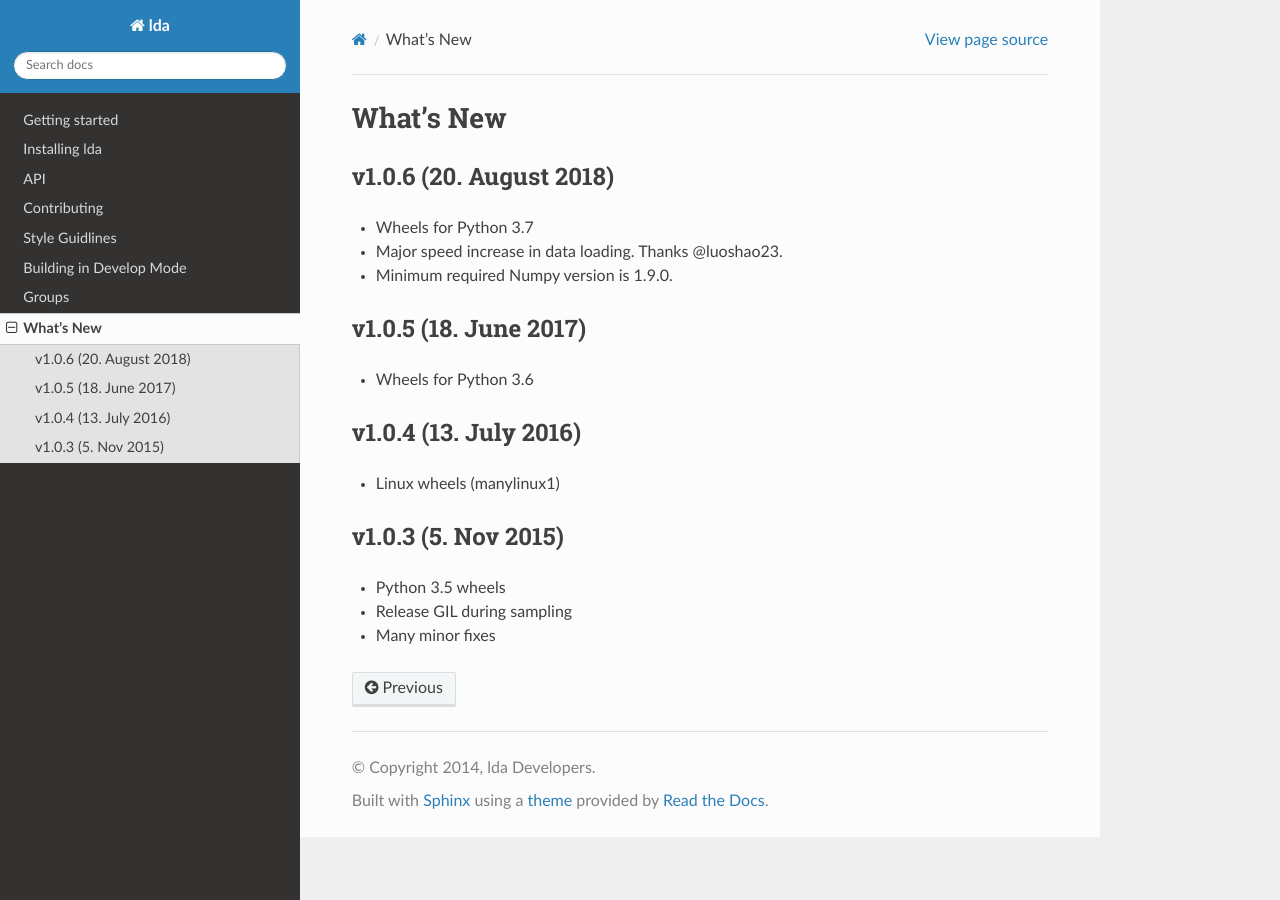
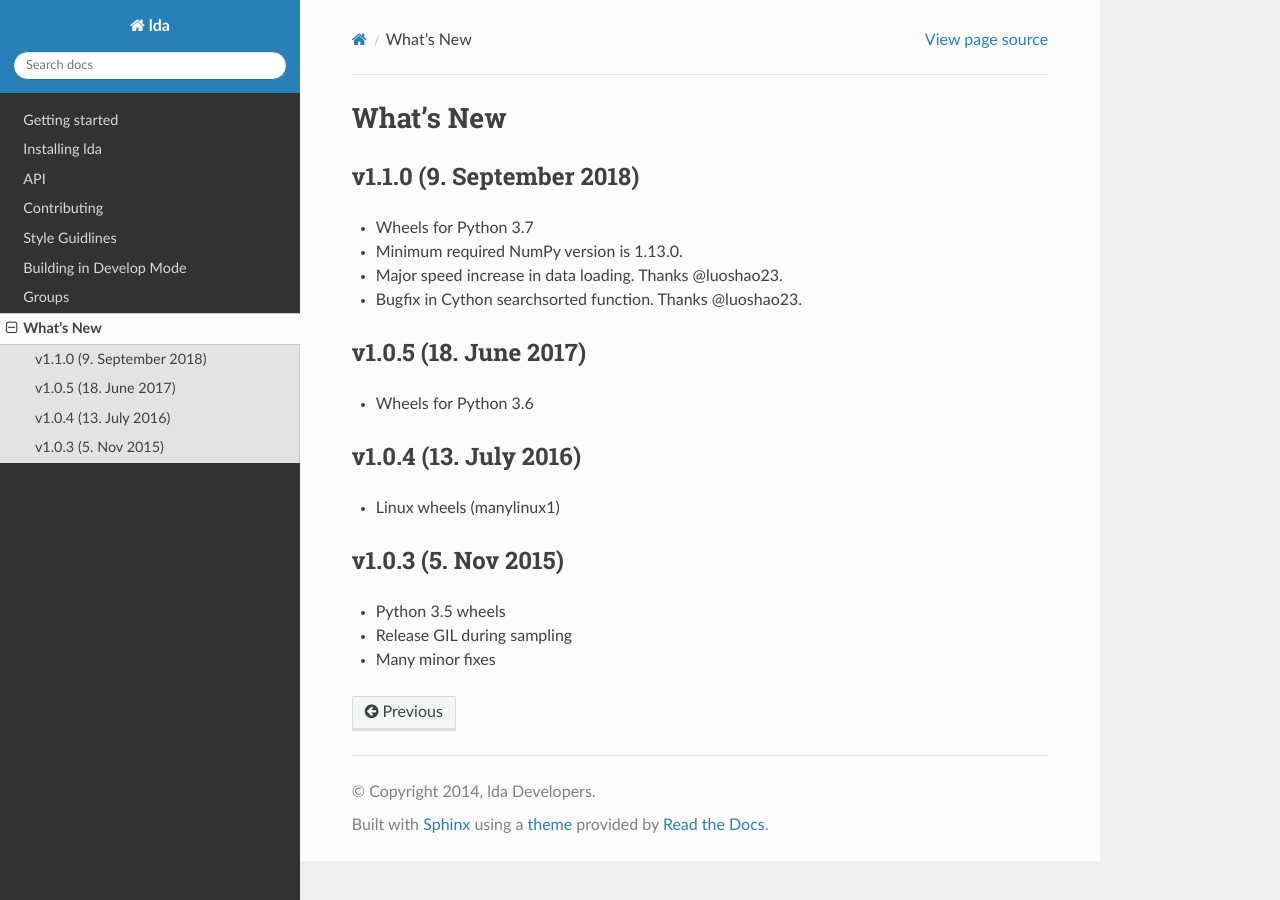
Before and after one commit to lda-project/lda, a Sphinx documentation site: the page built from doc/source/whats_new.rst, in a window 1280 px wide. Built offline with Sphinx 7.4.7 and the Read the Docs theme 2.0.0, drawn with Linux system fonts in a browser that asks for light colours.

Commit message:
release: make v1.1.0 release

```diff
--- a/doc/source/installation.rst
+++ b/doc/source/installation.rst
@@ -4,7 +4,7 @@
 Installing lda
 ==============
 
-lda requires Python (>= 2.7 or >= 3.3) and NumPy (>= 1.6.1). If these
+lda requires Python (>= 2.7 or >= 3.3) and NumPy (>= 1.13.0). If these
 requirements are satisfied, lda should install successfully with::
 
     pip install lda
--- a/doc/source/whats_new.rst
+++ b/doc/source/whats_new.rst
@@ -6,11 +6,12 @@
  What's New
 ============
 
-v1.0.6 (20. August 2018)
-========================
+v1.1.0 (9. September 2018)
+==========================
 - Wheels for Python 3.7
+- Minimum required NumPy version is 1.13.0.
 - Major speed increase in data loading. Thanks @luoshao23.
-- Minimum required Numpy version is 1.9.0.
+- Bugfix in Cython searchsorted function. Thanks @luoshao23.
 
 v1.0.5 (18. June 2017)
 ======================
```
